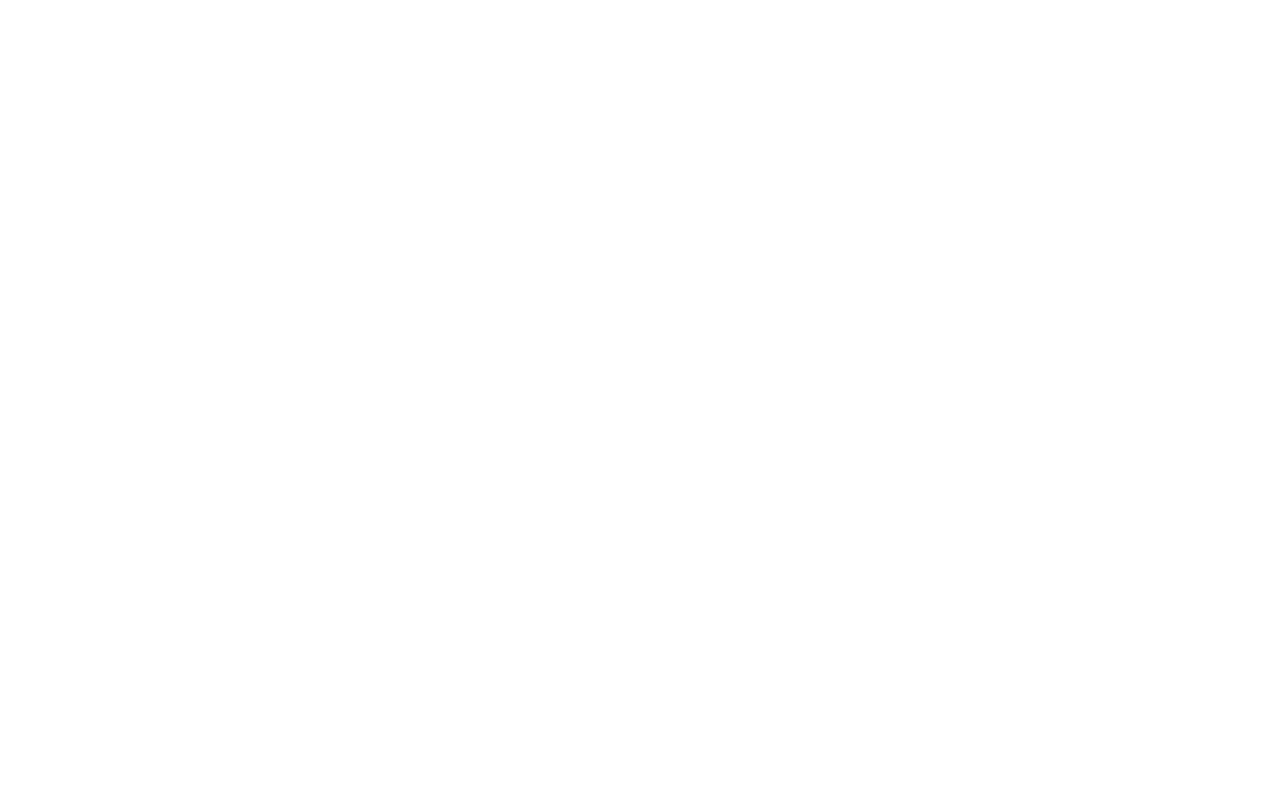
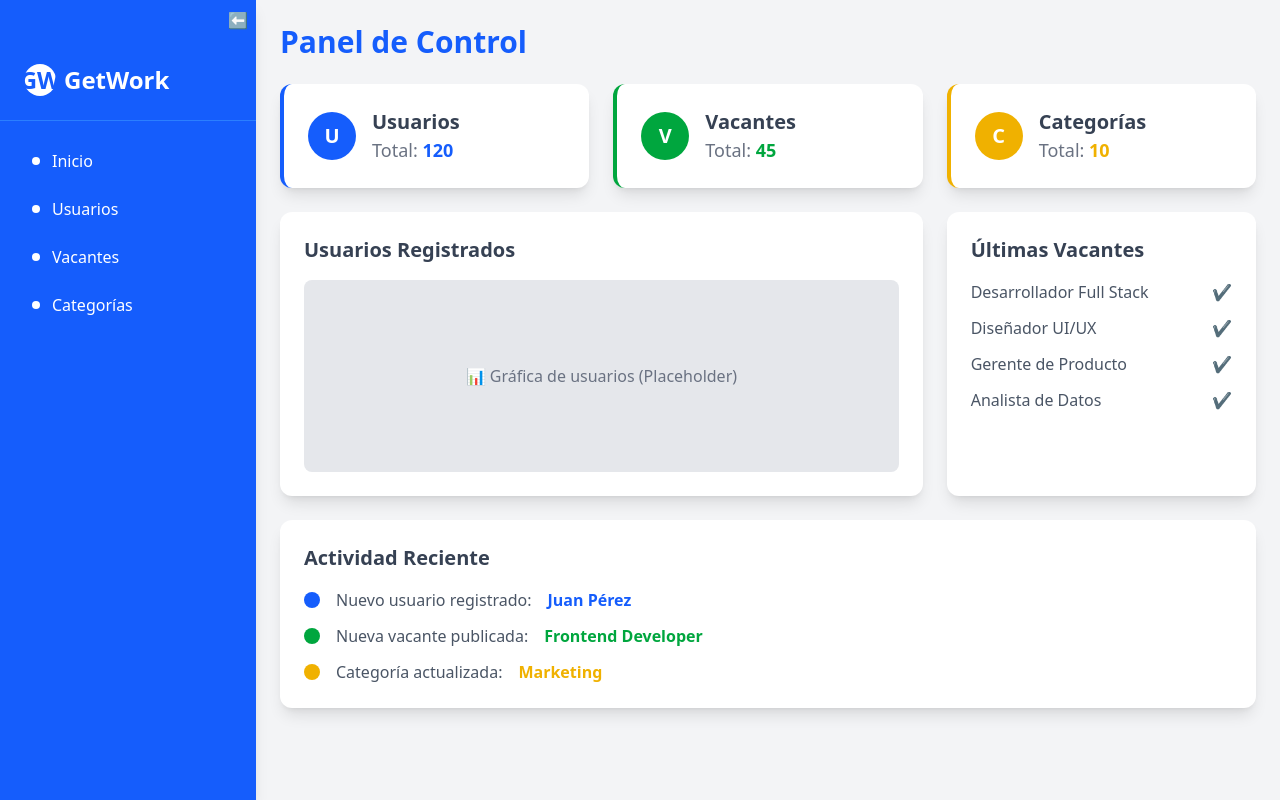
Before and after one commit to GerardoDiaz891/job-platform-frontend, a Vue app in the folder project-frontend/: page /admin/dashboard in a window 1280 px wide. Before the commit this address had no page. Built offline with nearby package versions, Linux system fonts and the light colour scheme; the HTML template or start-up script is replaced by a standard one.

Commit message:
prototipo dash y side

```diff
--- /dev/null
+++ b/project-frontend/src/components/SidebarComponent.vue
@@ -0,0 +1,56 @@
+<template>
+  <div class="flex">
+
+    <div
+      :class="['h-screen bg-blue-600 text-white flex flex-col shadow-lg transition-all duration-300', isOpen ? 'w-64' : 'w-30']"
+    >
+
+      <button
+        @click="isOpen = !isOpen"
+        class="p-2 text-white hover:bg-blue-500 transition self-end"
+      >
+        <span v-if="isOpen">⬅️</span>
+        <span v-else>➡️</span>
+      </button>
+
+
+      <div class="p-6 text-2xl font-bold flex items-center gap-2 border-b border-blue-500" v-if="isOpen">
+        <span class="w-8 h-8 bg-white rounded-full flex items-center justify-center text-blue-600 font-bold">
+          GW
+        </span>
+        GetWork
+      </div>
+
+      <!-- Menú -->
+      <nav class="flex-1 mt-4">
+        <ul>
+          <li v-for="item in menuItems" :key="item.name">
+            <router-link
+              :to="item.path"
+              class="flex items-center gap-3 px-6 py-3 text-white hover:bg-blue-500 transition duration-300 rounded-lg mx-2"
+              active-class="bg-white text-blue-600 font-bold"
+            >
+              <span class="w-2 h-2 bg-white rounded-full"></span>
+              <span v-if="isOpen">{{ item.name }}</span>
+            </router-link>
+          </li>
+        </ul>
+      </nav>
+    </div>
+
+
+
+  </div>
+</template>
+
+<script setup>
+import { ref } from "vue";
+const isOpen = ref(true);
+
+const menuItems = [
+  { name: "Inicio", path: "/dashboard" },
+  { name: "Usuarios", path: "/dashboard/usuarios" },
+  { name: "Vacantes", path: "/dashboard/vacantes" },
+  { name: "Categorías", path: "/dashboard/categorias" },
+];
+</script>
--- a/project-frontend/src/router/index.ts
+++ b/project-frontend/src/router/index.ts
@@ -22,6 +22,11 @@
       name: 'login',
       component: () => import('../views/LoginView.vue'), // 👈 Agregamos la vista de Login
     },
+    {
+      path: "/admin/dashboard",
+      name: "Dashboard",
+      component: () => import("@/views/admin/DashboardView.vue"),
+    }
   ],
 })
 
--- /dev/null
+++ b/project-frontend/src/views/admin/DashboardView.vue
@@ -0,0 +1,95 @@
+<script setup>
+import SidebarComponent from "@/components/SidebarComponent.vue";
+</script>
+
+<template>
+  <div class="flex bg-gray-100 min-h-screen">
+    <SidebarComponent />
+    <div class="flex-1 p-6">
+      <h1 class="text-3xl font-bold text-blue-600 mb-6">Panel de Control</h1>
+
+      <div class="grid grid-cols-1 sm:grid-cols-2 md:grid-cols-3 gap-6 mb-6">
+        <div class="p-6 bg-white shadow-lg rounded-xl flex items-center gap-4 border-l-4 border-blue-600 hover:shadow-xl transition">
+          <div class="w-12 h-12 bg-blue-600 text-white flex items-center justify-center rounded-full text-xl font-bold">
+            U
+          </div>
+          <div>
+            <h2 class="text-xl font-semibold text-gray-700">Usuarios</h2>
+            <p class="text-gray-500 text-lg font-medium">Total: <span class="text-blue-600 font-bold">120</span></p>
+          </div>
+        </div>
+
+        <div class="p-6 bg-white shadow-lg rounded-xl flex items-center gap-4 border-l-4 border-green-600 hover:shadow-xl transition">
+          <div class="w-12 h-12 bg-green-600 text-white flex items-center justify-center rounded-full text-xl font-bold">
+            V
+          </div>
+          <div>
+            <h2 class="text-xl font-semibold text-gray-700">Vacantes</h2>
+            <p class="text-gray-500 text-lg font-medium">Total: <span class="text-green-600 font-bold">45</span></p>
+          </div>
+        </div>
+
+        <div class="p-6 bg-white shadow-lg rounded-xl flex items-center gap-4 border-l-4 border-yellow-500 hover:shadow-xl transition">
+          <div class="w-12 h-12 bg-yellow-500 text-white flex items-center justify-center rounded-full text-xl font-bold">
+            C
+          </div>
+          <div>
+            <h2 class="text-xl font-semibold text-gray-700">Categorías</h2>
+            <p class="text-gray-500 text-lg font-medium">Total: <span class="text-yellow-500 font-bold">10</span></p>
+          </div>
+        </div>
+      </div>
+      <div class="grid grid-cols-1 md:grid-cols-3 gap-6">
+
+        <div class="bg-white shadow-lg rounded-xl p-6 col-span-2">
+          <h2 class="text-xl font-semibold text-gray-700 mb-4">Usuarios Registrados</h2>
+          <div class="w-full h-48 bg-gray-200 rounded-lg flex items-center justify-center text-gray-500">
+            📊 Gráfica de usuarios (Placeholder)
+          </div>
+        </div>
+
+
+        <div class="bg-white shadow-lg rounded-xl p-6">
+          <h2 class="text-xl font-semibold text-gray-700 mb-4">Últimas Vacantes</h2>
+          <ul class="space-y-3">
+            <li class="flex justify-between text-gray-600">
+              <span>Desarrollador Full Stack</span>
+              <span class="text-blue-600 font-bold">✔</span>
+            </li>
+            <li class="flex justify-between text-gray-600">
+              <span>Diseñador UI/UX</span>
+              <span class="text-green-600 font-bold">✔</span>
+            </li>
+            <li class="flex justify-between text-gray-600">
+              <span>Gerente de Producto</span>
+              <span class="text-yellow-500 font-bold">✔</span>
+            </li>
+            <li class="flex justify-between text-gray-600">
+              <span>Analista de Datos</span>
+              <span class="text-red-500 font-bold">✔</span>
+            </li>
+          </ul>
+        </div>
+      </div>
+
+
+      <div class="bg-white shadow-lg rounded-xl p-6 mt-6">
+        <h2 class="text-xl font-semibold text-gray-700 mb-4">Actividad Reciente</h2>
+        <ul class="space-y-3">
+          <li class="flex items-center gap-4 text-gray-600">
+            <span class="w-4 h-4 bg-blue-600 rounded-full"></span>
+            Nuevo usuario registrado: <span class="text-blue-600 font-bold">Juan Pérez</span>
+          </li>
+          <li class="flex items-center gap-4 text-gray-600">
+            <span class="w-4 h-4 bg-green-600 rounded-full"></span>
+            Nueva vacante publicada: <span class="text-green-600 font-bold">Frontend Developer</span>
+          </li>
+          <li class="flex items-center gap-4 text-gray-600">
+            <span class="w-4 h-4 bg-yellow-500 rounded-full"></span>
+            Categoría actualizada: <span class="text-yellow-500 font-bold">Marketing</span>
+          </li>
+        </ul>
+      </div>
+    </div>
+  </div>
+</template>
```
